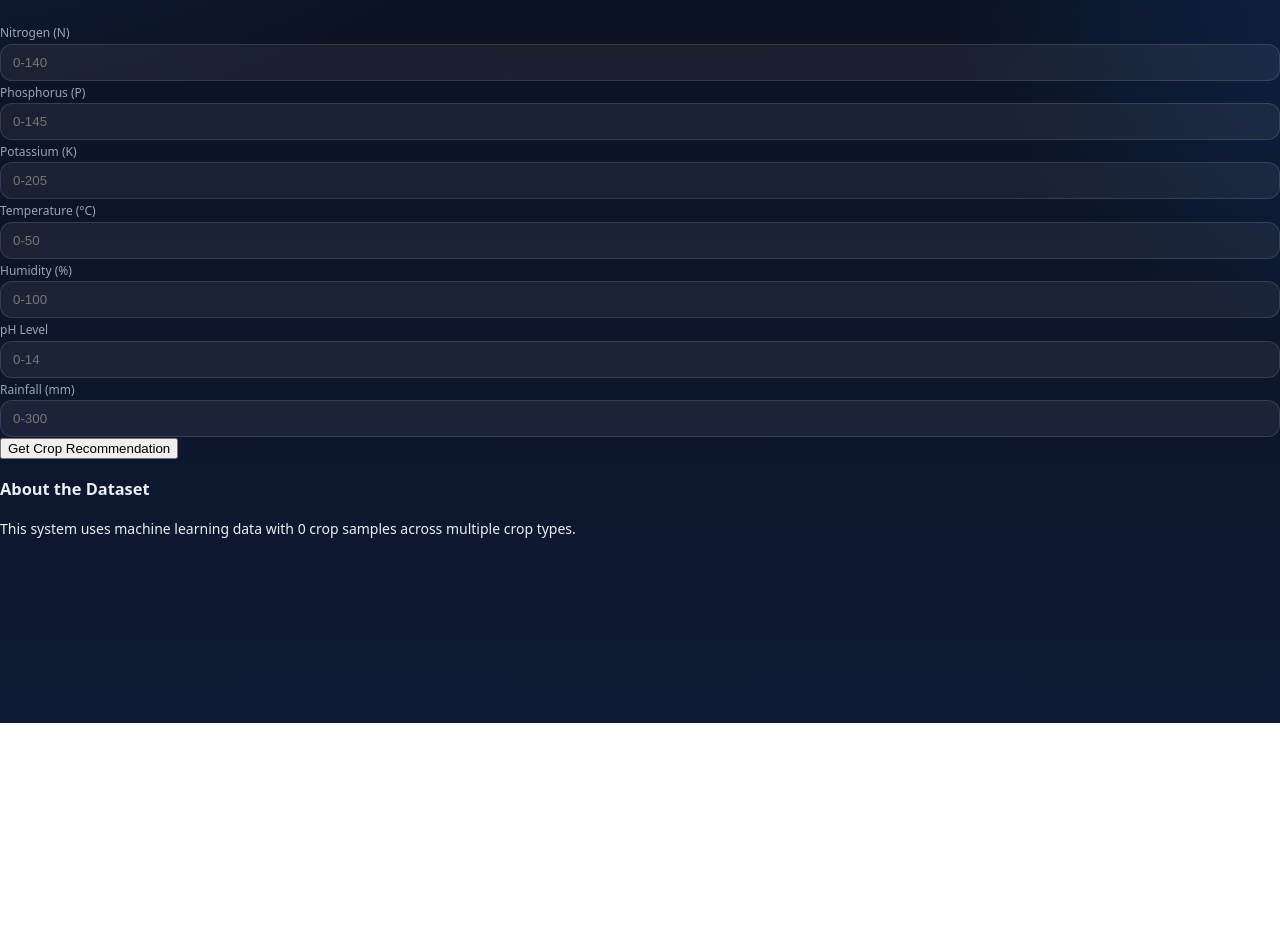
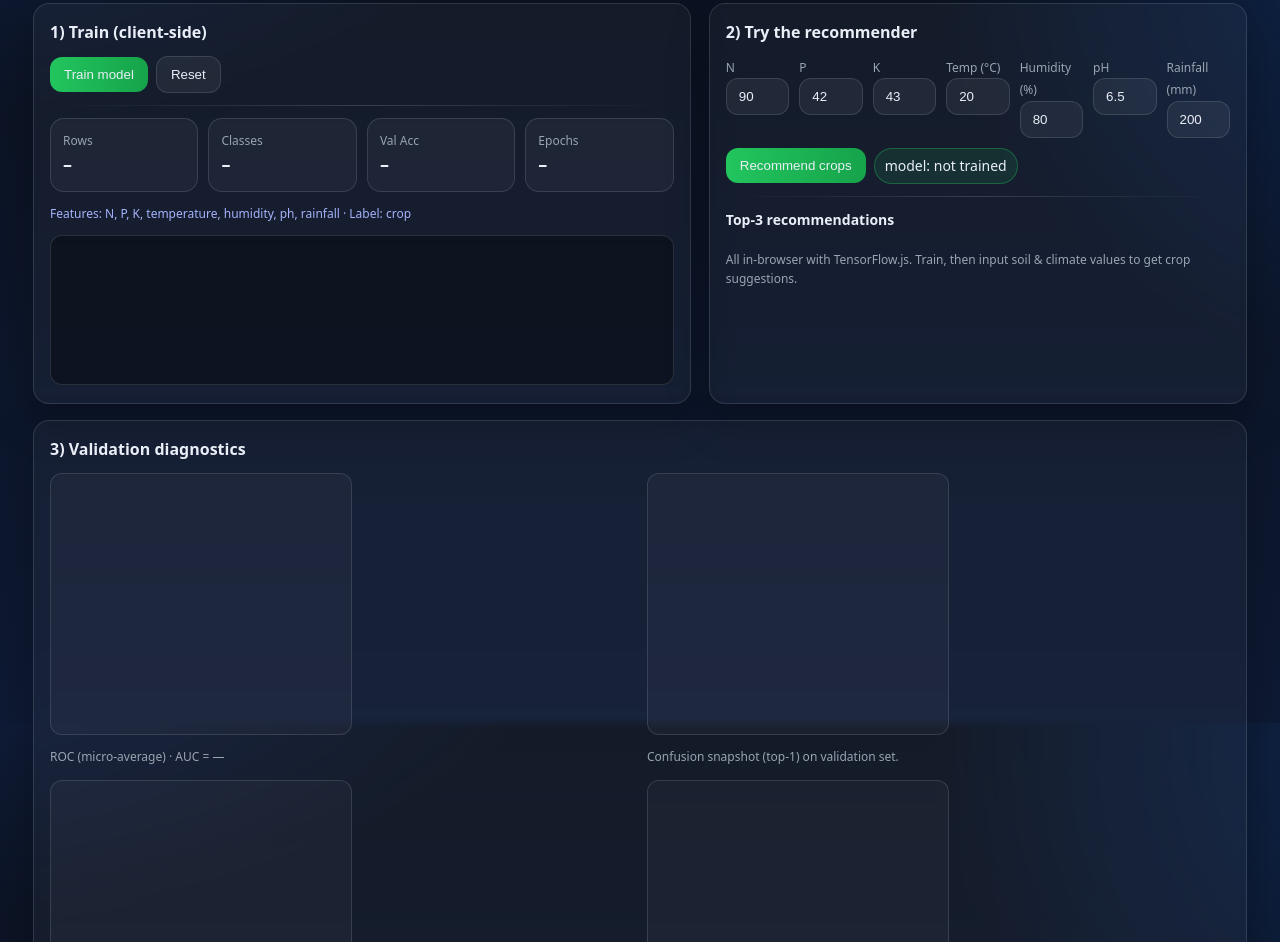
Before and after one commit to Engr-Talha-Nazir/Movie-Recommendation-System, a plain HTML site: page croprec/index.html in a window 1280 px wide. Shown: the part 77-1019 px from the top of the page. Before the commit the page ends 800 px from the top, so only its background shows below. Drawn offline with nearby package versions, Linux system fonts and the light colour scheme; a script that the page names is missing.

Commit message:
Update index.html

```diff
--- a/croprec/index.html
+++ b/croprec/index.html
@@ -1,69 +1,91 @@
 <!DOCTYPE html>
 <html lang="en">
 <head>
-    <meta charset="UTF-8">
-    <meta name="viewport" content="width=device-width, initial-scale=1.0">
-    <title>Crop Recommendation System</title>
-    <link rel="stylesheet" href="style.css">
+  <meta charset="utf-8" />
+  <meta name="viewport" content="width=device-width, initial-scale=1" />
+  <title>Crop Recommendation — Live Demo (TF.js)</title>
+  <link rel="stylesheet" href="style.css" />
+  <script src="https://cdn.jsdelivr.net/npm/@tensorflow/tfjs@4.20.0/dist/tf.min.js"></script>
+  <script src="https://cdn.jsdelivr.net/npm/chart.js@4.4.1/dist/chart.umd.min.js"></script>
+  <script defer src="data.js"></script>
+  <script defer src="script.js"></script>
 </head>
 <body>
-    <div class="container">
+<div class="wrap">
   <header>
-            <h1>🌱 Crop Recommendation System</h1>
-            <p>Enter soil and climate conditions to get the best crop recommendation</p>
+    <div class="brand">
+      <div class="logo"></div>
+      <div class="title">Crop Recommendation — Concept‑of‑Proof (TF.js)</div>
+      <span class="model-pill" id="model_name">Model: —</span>
+    </div>
+    <div class="badge">GitHub Pages • Client-only</div>
   </header>
 
-        <div class="input-section">
-            <div class="input-grid">
-                <div class="input-group">
-                    <label for="nitrogen">Nitrogen (N)</label>
-                    <input type="number" id="nitrogen" min="0" max="140" placeholder="0-140">
-                </div>
-                <div class="input-group">
-                    <label for="phosphorus">Phosphorus (P)</label>
-                    <input type="number" id="phosphorus" min="0" max="145" placeholder="0-145">
-                </div>
-                <div class="input-group">
-                    <label for="potassium">Potassium (K)</label>
-                    <input type="number" id="potassium" min="0" max="205" placeholder="0-205">
-                </div>
-                <div class="input-group">
-                    <label for="temperature">Temperature (°C)</label>
-                    <input type="number" id="temperature" min="0" max="50" step="0.1" placeholder="0-50">
-                </div>
-                <div class="input-group">
-                    <label for="humidity">Humidity (%)</label>
-                    <input type="number" id="humidity" min="0" max="100" step="0.1" placeholder="0-100">
-                </div>
-                <div class="input-group">
-                    <label for="ph">pH Level</label>
-                    <input type="number" id="ph" min="0" max="14" step="0.1" placeholder="0-14">
-                </div>
-                <div class="input-group">
-                    <label for="rainfall">Rainfall (mm)</label>
-                    <input type="number" id="rainfall" min="0" max="300" step="0.1" placeholder="0-300">
+  <div class="grid">
+    <section class="card">
+      <h3>1) Train (client-side)</h3>
+      <div class="row" style="justify-content:space-between;gap:12px">
+        <div class="row" style="gap:8px">
+          <button id="trainBtn" class="btn primary">Train model</button>
+          <button id="resetBtn" class="btn">Reset</button>
         </div>
       </div>
+      <div class="divider"></div>
+      <div class="kpi">
+        <div class="item"><div class="small">Rows</div><div id="k_rows" class="val">–</div></div>
+        <div class="item"><div class="small">Classes</div><div id="k_classes" class="val">–</div></div>
+        <div class="item"><div class="small">Val Acc</div><div id="k_acc" class="val">–</div></div>
+        <div class="item"><div class="small">Epochs</div><div id="k_epochs" class="val">–</div></div>
+      </div>
+      <p class="note">Features: N, P, K, temperature, humidity, ph, rainfall · Label: crop</p>
+      <div class="log" id="log"></div>
+    </section>
 
-            <button id="recommend-btn">Get Crop Recommendation</button>
+    <section class="card">
+      <h3>2) Try the recommender</h3>
+      <div class="cols7">
+        <div><label>N</label><input id="f_N" type="number" step="1" value="90"></div>
+        <div><label>P</label><input id="f_P" type="number" step="1" value="42"></div>
+        <div><label>K</label><input id="f_K" type="number" step="1" value="43"></div>
+        <div><label>Temp (°C)</label><input id="f_temp" type="number" step="0.1" value="20"></div>
+        <div><label>Humidity (%)</label><input id="f_hum" type="number" step="0.1" value="80"></div>
+        <div><label>pH</label><input id="f_ph" type="number" step="0.1" value="6.5"></div>
+        <div><label>Rainfall (mm)</label><input id="f_rain" type="number" step="0.1" value="200"></div>
+      </div>
+      <div class="row" style="margin-top:10px;gap:8px">
+        <button id="predictBtn" class="btn primary" disabled>Recommend crops</button>
+        <span class="pill" id="modelState">model: not trained</span>
+      </div>
+      <div class="divider"></div>
+      <h4 style="margin-top:0">Top‑3 recommendations</h4>
+      <ol id="topk" class="topk"></ol>
+      <div class="footer">All in-browser with TensorFlow.js. Train, then input soil & climate values to get crop suggestions.</div>
+    </section>
   </div>
 
-        <div id="result" class="result-section" style="display: none;">
-            <h2>Recommended Crop: <span id="crop-name"></span></h2>
-            <div id="crop-details"></div>
+  <section class="card" style="margin-top:16px">
+    <h3>3) Validation diagnostics</h3>
+    <div class="chart-grid">
+      <div>
+        <canvas id="rocChart" height="260"></canvas>
+        <div class="small" id="aucNote" style="margin-top:6px">ROC (micro-average) · AUC = —</div>
       </div>
-
-        <div id="error" class="error-message" style="display: none;">
-            Please fill in all fields with valid values.
-        </div>
-
-        <div class="dataset-info">
-            <h3>About the Dataset</h3>
-            <p>This system uses machine learning data with <span id="data-count">0</span> crop samples across multiple crop types.</p>
+      <div>
+        <canvas id="cmChart" height="260"></canvas>
+        <div class="small" style="margin-top:6px">Confusion snapshot (top‑1) on validation set.</div>
       </div>
     </div>
-
-    <script src="data.js"></script>
-    <script src="app.js"></script>
+    <div class="chart-grid" style="margin-top:14px">
+      <div>
+        <canvas id="lossChart" height="240"></canvas>
+        <div class="small" style="margin-top:6px">Training loss vs epoch.</div>
+      </div>
+      <div>
+        <canvas id="valAccChart" height="240"></canvas>
+        <div class="small" style="margin-top:6px">Validation accuracy vs epoch.</div>
+      </div>
+    </div>
+  </section>
+</div>
 </body>
 </html>
```
Lines whose indentation alone changed are shown as unchanged.
